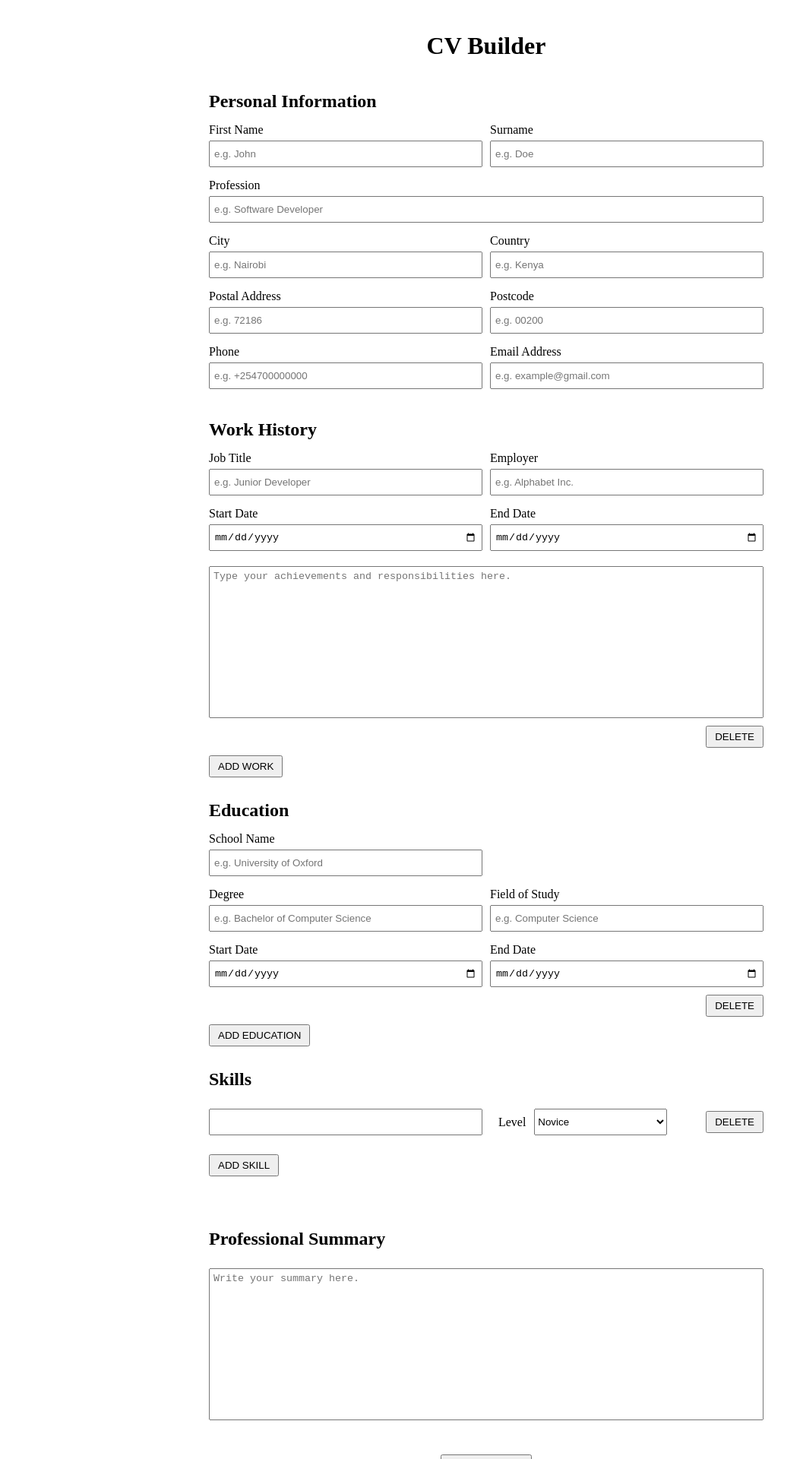
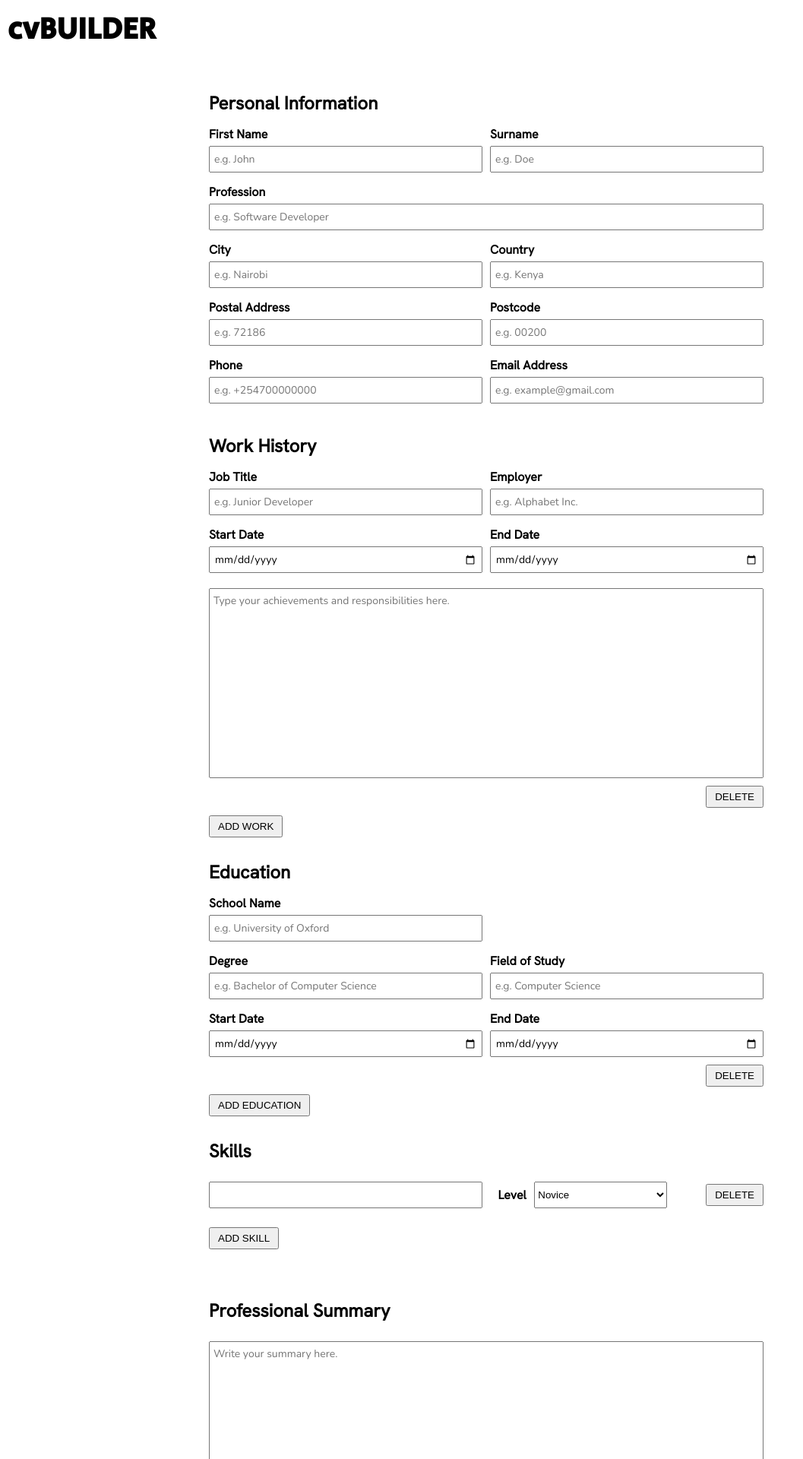
Before and after one commit to Eddie-Thiiru/cv-application, a React (Create React App) app: page / in a window 1280 px wide. Shown: the top 1920 px of the page at 76% size, without its empty margins (0-1057 px from the left). Built offline with nearby package versions, Linux system fonts and the light colour scheme.

Commit message:
Add google fonts

```diff
--- a/src/components/Footer.js
+++ b/src/components/Footer.js
@@ -4,7 +4,7 @@ class Footer extends Component {
   render() {
     return (
       <div className="footer">
-        <p>Copyright @ 2023</p>
+        <p>Copyright @ cvBUILDER 2023</p>
       </div>
     );
   }
--- a/src/components/Header.js
+++ b/src/components/Header.js
@@ -4,7 +4,7 @@ class Header extends Component {
   render() {
     return (
       <div className="header">
-        <h1>CV Builder</h1>
+        <h1>cvBUILDER</h1>
       </div>
     );
   }
--- a/src/components/Overview.js
+++ b/src/components/Overview.js
@@ -37,7 +37,7 @@ class Overview extends Component {
             <h1>
               {firstName} {surname}
             </h1>
-            <h3>{profession}</h3>
+            <h2>{profession}</h2>
           </div>
           <div className="contacts">
             <p>
--- a/src/styles/App.css
+++ b/src/styles/App.css
@@ -1,3 +1,5 @@
+@import url("https://fonts.googleapis.com/css2?family=Hanken+Grotesk&family=Nunito&family=Secular+One&display=swap");
+
 * {
   padding: 0;
   margin: 0;
@@ -7,6 +9,7 @@
 body {
   height: 100%;
   font-size: 1rem;
+  font-family: "Hanken Grotesk", sans-serif;
 }
 
 #root,
@@ -18,16 +21,15 @@ body {
 .app {
   padding: 10px;
   display: grid;
-  grid-template-columns: 100px 750px 100px;
+  grid-template-columns: 1fr 750px 1fr;
   grid-template-rows: 100px 1fr 100px;
   justify-content: center;
 }
 
 .header {
-  grid-column: 2 / 3;
+  grid-column: 1 / 4;
+  font-family: "Secular One", sans-serif;
   display: flex;
-  justify-content: center;
-  align-items: center;
 }
 
 .main {
@@ -35,8 +37,12 @@ body {
 }
 
 .footer {
-  grid-column: 2 / 3;
+  grid-column: 1 / 4;
   display: flex;
   justify-content: center;
   align-items: center;
 }
+
+.header h1 {
+  font-size: 2.5rem;
+}
--- a/src/styles/Form.css
+++ b/src/styles/Form.css
@@ -14,12 +14,24 @@ section {
 }
 
 label {
+  font-weight: 600;
   padding: 5px 0px;
 }
 
 input {
   height: 35px;
   padding: 5px;
+  font-family: "Nunito", sans-serif;
+  font-size: 0.875rem;
+}
+
+textarea {
+  height: 250px;
+  font-family: "Nunito", sans-serif;
+  font-size: 0.875rem;
+  line-height: 1.62;
+  padding: 5px;
+  resize: none;
 }
 
 button {
@@ -31,3 +43,7 @@ button {
   width: 120px;
   align-self: center;
 }
+
+input::placeholder,
+textarea::placeholder {
+}
--- a/src/styles/Overview.css
+++ b/src/styles/Overview.css
@@ -38,16 +38,8 @@
   padding-bottom: 20px;
 }
 
-.overview h3 {
-  font-size: 1.25rem;
-}
-
-.person h1 {
-  font-size: 3rem;
-}
-
-.person h3 {
-  font-size: 1.5rem;
+.overview h1 {
+  font-size: 2.5rem;
 }
 
 .contacts {
@@ -77,6 +69,12 @@
   justify-self: end;
 }
 
+.cvSummary p,
+.jobDetails p,
+.educationDetails p {
+  line-height: 1.6;
+}
+
 .jobDates p,
 .educationDates p {
   padding: 5px 0px;
--- a/src/styles/Summary.css
+++ b/src/styles/Summary.css
@@ -13,9 +13,3 @@
 .summary label {
   padding: 0px;
 }
-
-.summaryWrapper textarea {
-  height: 200px;
-  padding: 5px;
-  resize: none;
-}
--- a/src/styles/Work.css
+++ b/src/styles/Work.css
@@ -22,12 +22,6 @@
   flex-direction: column;
 }
 
-.workWrapper textarea {
-  height: 200px;
-  padding: 5px;
-  resize: none;
-}
-
 .workWrapper:nth-child(3) > div {
   grid-column: 1 / 3;
 }
```
